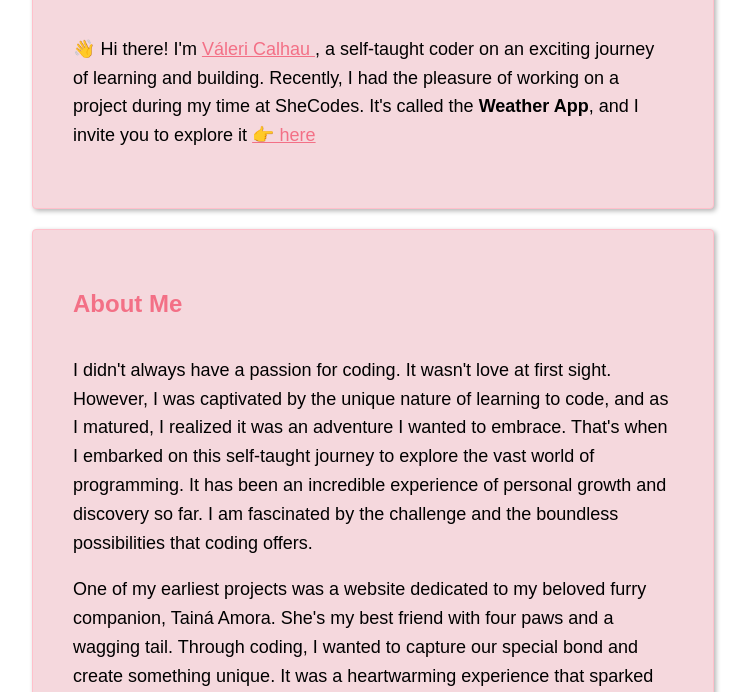
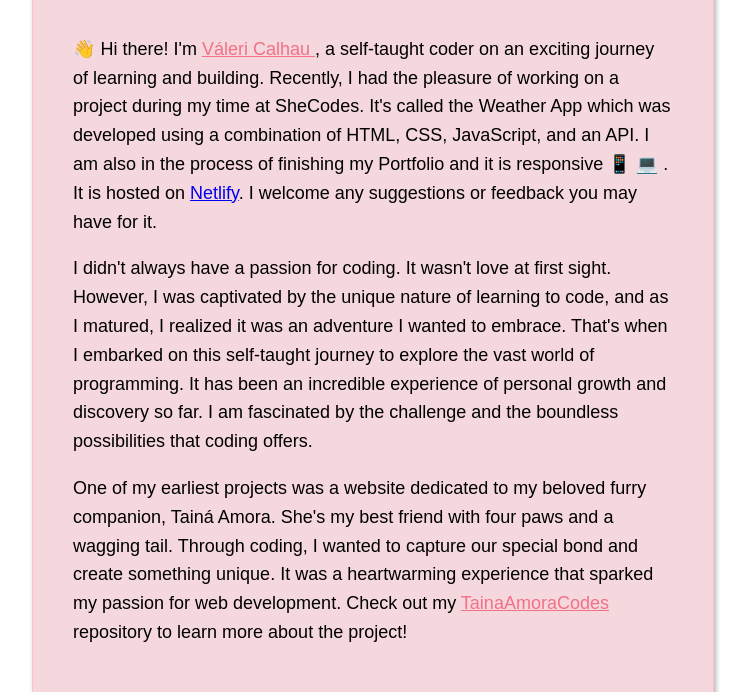
Before and after one commit to valeridev/valeridev.github.io, a plain HTML site: page welcome.html in a window 1280 px wide. Shown: the part 100-792 px from the top of the page, without its empty margins (267-1016 px from the left). Drawn offline with Linux system fonts and the light colour scheme.

Commit message:
Update welcome.html

```diff
--- a/welcome.html
+++ b/welcome.html
@@ -45,11 +45,7 @@
 
             <p>👋 Hi there! I'm <a href="https://www.linkedin.com/in/v%C3%A1leri-calhau-9279b927a/" target="_blank"
                     rel="noopener noreferrer" style="color: rgb(243, 112, 134);"> Váleri Calhau <a />, a self-taught coder on an exciting journey of learning and building.
-                        Recently, I had the pleasure of working on a project during my time at SheCodes. It's called the <strong>Weather App</strong>, and I invite you to explore it <a href="https://github.com/valeridev/index.html" target"_blank" rel="noopener noreferrer" style="color: rgb(243, 112, 134);"> 👉 here <a /> </p>
-        </div>
-
-        <div class="box">
-            <h2>About Me</h2>
+                        Recently, I had the pleasure of working on a project during my time at SheCodes. It's called the <em></em>Weather App</em> which was developed using a combination of HTML, CSS, JavaScript, and an API. I am also in the process of finishing my Portfolio and it is responsive 📱 💻 . It is hosted on <a href="https://spontaneous-daifuku-a0a74c.netlify.app/">Netlify</a>. I welcome any suggestions or feedback you may have for it.</p>
             <p>I didn't always have a passion for coding. It wasn't love at first sight. However, I was captivated by
                 the unique nature
                 of learning to code, and as I matured, I realized it was an adventure I wanted to embrace. That's when I
```
